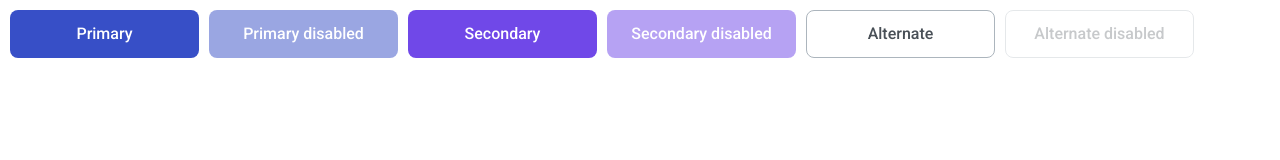
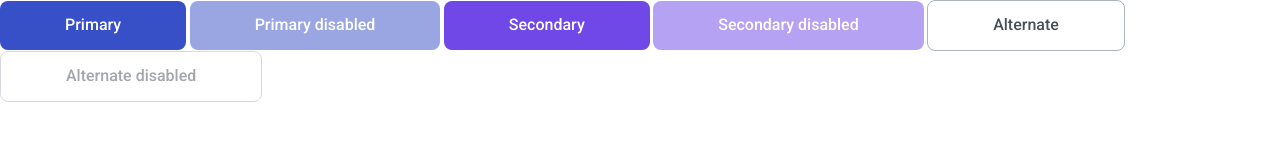
Before and after one commit to js-tasks-ru/htmlcss-20241107_prokhor-prokhorov-1991, a website: page 03-lection1/01-button/index.html in a window 1280 px wide. Drawn offline with Linux system fonts and the light colour scheme.

Commit message:
add solution for buttons

```diff
--- a/03-lection1/01-button/button.css
+++ b/03-lection1/01-button/button.css
@@ -1,156 +1,46 @@
 /* Стилизация кнопки */
-* {
-    padding: 0;
-    margin: 0;
-    border: 0;
+
+.button {
+    font-family: 'Roboto';
+    font-size: 16px;
+    text-align: center;
+    border-radius: 8px;
+    padding: 15px 65px;
+    font-weight: 500;
+    line-height: 18.75px;
 }
 
-*,
-*:before,
-*:after {
-    -moz-box-sizing: border-box;
-    -webkit-box-sizing: border-box;
-    box-sizing: border-box;
+.button:disabled {
+    cursor: default;
+    opacity: 0.5;
+    pointer-events: none;
 }
 
-:focus,
-:active {
-    outline: none;
+.button_primary {
+    background: var(--blue);
+    color: var(--white);
+
 }
 
-a:focus,
-a:active {
-    outline: none;
+.button_primary:hover {
+    background: var(--blue-1);
+    transition: opacity 200ms ease-in-out, background 200ms ease-in-out
 }
 
-nav,
-footer,
-header,
-aside {
-    display: block;
+
+.button_secondary {
+    background: var(--purple);
+    color: var(--white);
+
 }
 
-html,
-body {
-    height: 100%;
-    width: 100%;
-    font-size: 100%;
-    line-height: 1;
-    font-size: 14px;
-    -ms-text-size-adjust: 100%;
-    -moz-text-size-adjust: 100%;
-    -webkit-text-size-adjust: 100%;
+.button_secondary:hover {
+    background: var(--purple-1);
+    transition: opacity 200ms ease-in-out, background 200ms ease-in-out
 }
 
-input,
-button,
-textarea {
-    font-family: inherit;
-}
-
-input::-ms-clear {
-    display: none;
-}
-
-button {
-    cursor: pointer;
-}
-
-button::-moz-focus-inner {
-    padding: 0;
-    border: 0;
-}
-
-a,
-a:visited {
-    text-decoration: none;
-}
-
-a:hover {
-    text-decoration: none;
-}
-
-ul li {
-    list-style: none;
-}
-
-img {
-    vertical-align: top;
-}
-
-*h1,
-h2,
-h3,
-h4,
-h5,
-h6 {
-    font-size: inherit;
-    font-weight: inherit;
-}
-
-:root {
-
-    --white: #ffffff;
-    --black: #212429;
-    --pink: #F784AD;
-    --purple: #7048E8;
-    --blue: #374FC7;
-    --red: #F03D3E;
-    --grey-1: #F8F9FA;
-    --grey-2: #DDE2E5;
-    --grey-3: #ACB5BD;
-    --grey-4: #495057;
-    --error: var(--red);
-    --success: var(--blue);
-    --primary: var(--blue);
-    --secondary: var(--purple);
-}
-
-.buttons-group {
-    display: flex;
-    margin-left: 10px;
-    margin-top: 10px;
-    gap: 10px;
-}
-.buttons-group button {
-    width: 189px;
-    height: 48px;
-    border-radius: 8px;
-    font-family: Roboto;
-    font-size: 16px;
-    font-weight: 500;
-    line-height: 18.75px;
-    text-align: center;
-}
-.btn__primary {
-    background-color: var(--blue);
-    color: var(--white);
-}
-.btn__primary-disabled {
-    background: var(--blue);
-    color: var(--white);
-    cursor: default;
-    opacity: 0.5;
-}
-.btn__secondary {
-    background: var(--purple);
-    color: var(--white);
-}
-.btn__secondary-disabled {
-    background: var(--purple);
-    color: var(--white);
-    cursor: default;
-    opacity: 0.5;
-}
-.btn__alternate {
-    background: var(--white);
+.button_alternate {
+    background-color: var(--white);
     color: var(--grey-4);
     border: 1px solid var(--grey-3);
 }
-.btn__alternate-disabled {
-    background-color: var(--white);
-    color: var(--grey-4);
-    border: 1px solid var(--grey-3);
-    cursor: default;
-    opacity: 0.3;
-}
--- a/03-lection1/01-button/index.html
+++ b/03-lection1/01-button/index.html
@@ -5,18 +5,16 @@
 <head>
     <link rel="stylesheet" href="../../assets/css/main.css">
     <link rel="stylesheet" href="./button.css">
-    <link  href="'https://fonts.googleapis.com/css2?family=Roboto:ital,wght@0,100;0,300;0,400;0,500;0,700;0,900;1,100;1,300;1,400;1,500;1,700;1,900&display=swap'; ">
 </head>
 
 <body>
-
-    <div class="buttons-group">
-        <button class="btn__primary">Primary</button>
-        <button disabled class="btn__primary-disabled">Primary disabled</button>
-        <button class="btn__secondary">Secondary</button>
-        <button disabled class="btn__secondary-disabled">Secondary disabled</button>
-        <button class="btn__alternate">Alternate </button>
-        <button disabled class="btn__alternate-disabled">Alternate disabled</button>
+    <div class="buttons">
+        <button class="button button_primary">Primary</button>
+        <button class="button button_primary" disabled>Primary disabled</button>
+        <button class="button button_secondary">Secondary</button>
+        <button class="button button_secondary " disabled>Secondary disabled</button>
+        <button class="button button_alternate">Alternate</button>
+        <button class="button button_alternate" disabled>Alternate disabled</button>
     </div>
 </body>
 
--- a/assets/css/main.css
+++ b/assets/css/main.css
@@ -1,5 +1,4 @@
 @import '../fonts/fonts.css';
-
 :root {
     --white: #ffffff;
     --black: #212429;
@@ -11,6 +10,8 @@
     --grey-2: #DDE2E5;
     --grey-3: #ACB5BD;
     --grey-4: #495057;
+    --blue-1: #2342C0;
+    --purple-1:#5028C6;
 
     --error: var(--red);
     --success: var(--blue);
@@ -22,3 +23,92 @@
 * {
     font-family: 'Roboto', sans-serif;
 }
+
+* {
+    padding: 0;
+    margin: 0;
+    border: 0;
+}
+
+*,
+*:before,
+*:after {
+    -moz-box-sizing: border-box;
+    -webkit-box-sizing: border-box;
+    box-sizing: border-box;
+}
+
+:focus,
+:active {
+    outline: none;
+}
+
+a:focus,
+a:active {
+    outline: none;
+}
+
+nav,
+footer,
+header,
+aside {
+    display: block;
+}
+
+html,
+body {
+    height: 100%;
+    width: 100%;
+    font-size: 100%;
+    line-height: 1;
+    font-size: 14px;
+    -ms-text-size-adjust: 100%;
+    -moz-text-size-adjust: 100%;
+    -webkit-text-size-adjust: 100%;
+}
+
+input,
+button,
+textarea {
+    font-family: inherit;
+}
+
+input::-ms-clear {
+    display: none;
+}
+
+button {
+    cursor: pointer;
+}
+
+button::-moz-focus-inner {
+    padding: 0;
+    border: 0;
+}
+
+a,
+a:visited {
+    text-decoration: none;
+}
+
+a:hover {
+    text-decoration: none;
+}
+
+ul li {
+    list-style: none;
+}
+
+img {
+    vertical-align: top;
+}
+
+*h1,
+h2,
+h3,
+h4,
+h5,
+h6 {
+    font-size: inherit;
+    font-weight: inherit;
+}
```
